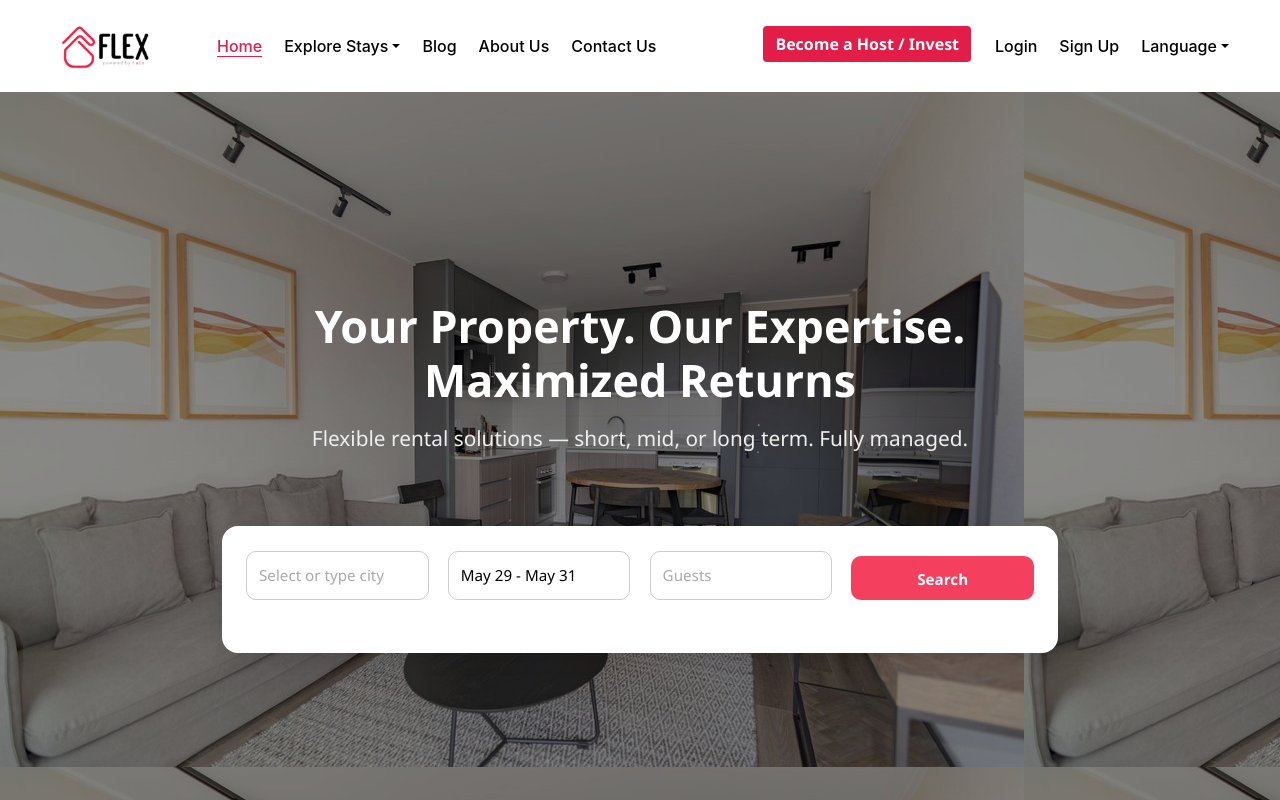
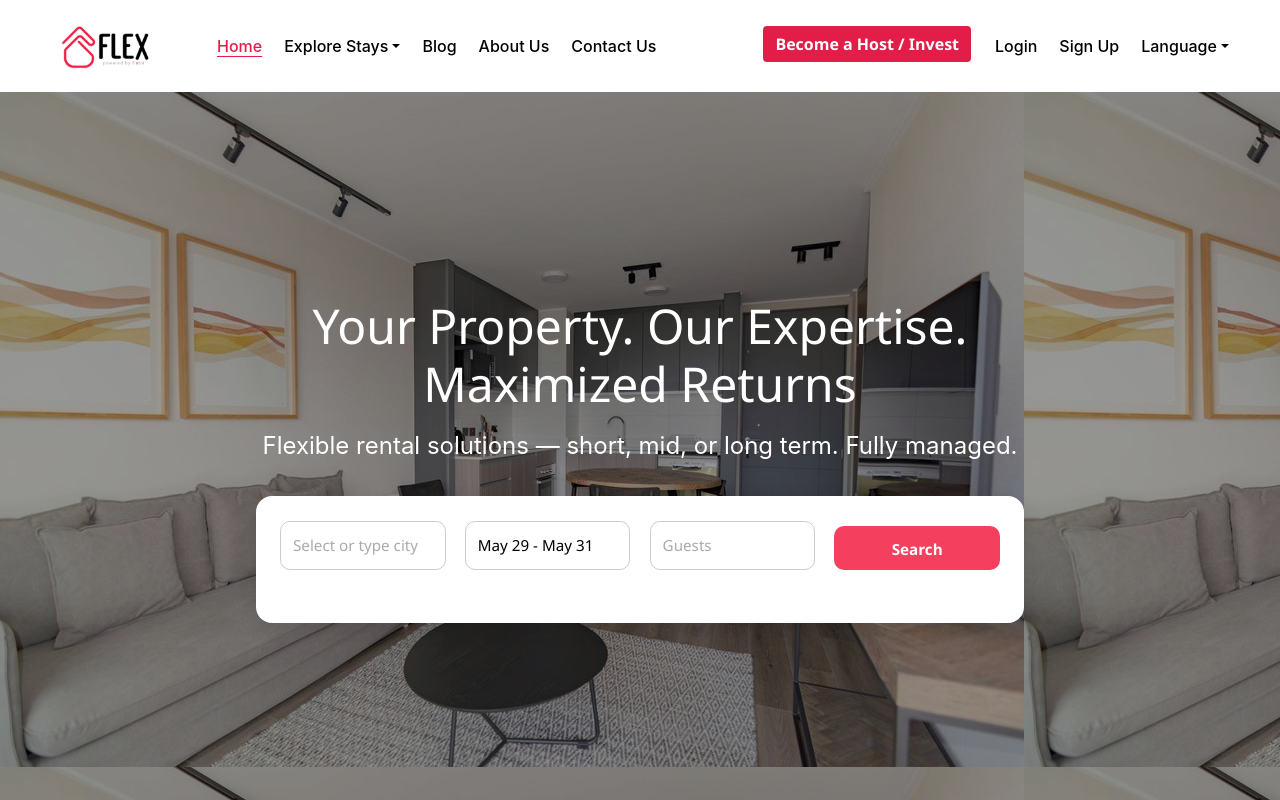
Before and after one commit to ahmed666916/flexvivienda-server, a React (Create React App) app: page / in a window 1280 px wide. Shown: the top 800 px of the page. Built offline with nearby package versions, Linux system fonts and the light colour scheme; grey boxes are pictures that could not be loaded.

Commit message:
added animation to hero section

```diff
--- a/src/components/Hero/Hero.css
+++ b/src/components/Hero/Hero.css
@@ -2,57 +2,80 @@
   position: relative;
   width: 100%;
   height: 100vh;
+  color: #ffffff;
+  display: flex;
+  flex-direction: column;
+  align-items: center;
+  justify-content: center;
+  text-align: center;
+  overflow: hidden;
   background-size: cover;
   background-position: center;
-  display: flex;
-  align-items: center;
-  justify-content: center;
-  color: white;
-  text-align: center;
-  overflow: hidden;
 }
 
+/* Dark overlay for better text readability */
 .overlay {
   position: absolute;
-  inset: 0;
-  background-color: rgba(0, 0, 0, 0.45); /* slightly darker for better text readability */
+  top: 0;
+  left: 0;
+  width: 100%;
+  height: 100%;
+  background-color: rgba(0, 0, 0, 0.4);
   z-index: 0;
 }
 
 .hero-contents {
   position: relative;
-  z-index: 2;
-  max-width: 900px;
-  padding: 1rem;
+  z-index: 1;
+  max-width: 800px;
+  margin-bottom: 2rem;
 }
 
 .hero-contents h1 {
-  font-size: 2.8rem;
-  font-weight: 700;
+  font-size: 3rem;
   margin-bottom: 1rem;
-  line-height: 1.2;
+  animation: fadeInUp 1.2s ease-out forwards;
+  animation-delay: 0.2s;
+  opacity: 0;
 }
 
 .hero-contents p {
-  font-size: 1.3rem;
-  font-weight: 400;
-  margin-bottom: 2.5rem;
-  line-height: 1.5;
-  color: #eee;
+  font-size: 1.5rem;
+  margin-bottom: 2rem;
+  font-family: 'Inter', sans-serif;
+  animation: fadeInUp 1.2s ease-out forwards;
+  animation-delay: 0.4s;
+  opacity: 0;
 }
 
-.searchbar-wrapper {
-  display: flex;
-  justify-content: center;
-  width: 100%;
+.search-bar-container {
+  animation: fadeInUp 1.2s ease-out forwards;
+  animation-delay: 0.6s;
+  opacity: 0;
 }
 
-/* Responsive */
-@media (max-width: 768px) {
-  .hero-contents h1 {
-    font-size: 2rem;
+.explore-button {
+  background: #f22048;
+  color: #fff;
+  padding: 0.75rem 2rem;
+  border-radius: 5px;
+  font-weight: bold;
+  text-decoration: none;
+  transition: background 0.3s;
+}
+
+.explore-button:hover {
+  background: #000;
+}
+
+/* Keyframes for fade-in */
+@keyframes fadeInUp {
+  0% {
+    opacity: 0;
+    transform: translateY(40px);
   }
-  .hero-contents p {
-    font-size: 1.1rem;
+  100% {
+    opacity: 1;
+    transform: translateY(0);
   }
 }
```
